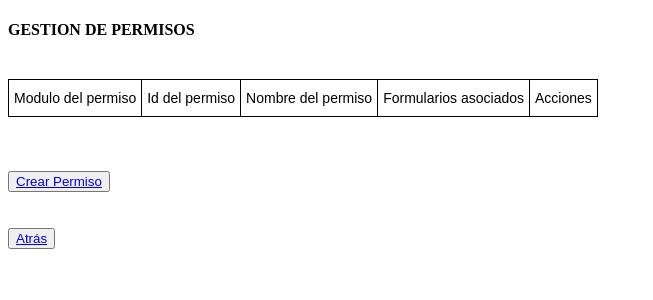
After one commit to joaquingavilan/is2grupo7, a Django app: page /cambiar_permiso in a window 1280 px wide. The commit adds this page. Shown: the top 300 px of the page, without its empty margins (0-653 px from the left). Run offline with Django 4.2, Linux system fonts and the light colour scheme; lists and menus that the app fills with data are empty.

Commit message:
modificar logica de CRUD de permisos, usuarios y roles.

```diff
--- a/ings2/gestionProyectos/urls.py
+++ b/ings2/gestionProyectos/urls.py
@@ -7,9 +7,15 @@ urlpatterns = [
     path('salida', views.salida, name="salida"),
     path('seguridad', views.seguridad, name="seguridad"),
     path('gestion_usuarios', views.gestion_usuarios, name="gestion_usuarios"),
+    path('gestion_roles', views.gestion_roles, name="gestion_roles"),
+    path('gestion_permisos', views.gestion_permisos, name="gestion_permisos"),
     path('busq_usuarios', views.busq_usuarios),
     path('inicio', views.inicio, name="inicio"),
     path('add_usuario', views.add_usuario, name="add_usuario"),
+    path('add_rol', views.add_rol, name="add_rol"),
+    path('add_permiso', views.add_permiso, name="add_permiso"),
     path('mod_usuario', views.mod_usuario, name="mod_usuario"),
+    path('mod_permiso', views.mod_permiso, name="mod_permiso"),
+    path('cambiar_permiso',views.cambiar_permiso, name="cambiar_permiso"),
     path('del_usuario', views.del_usuario, name="del_usuario")
 ]
--- a/ings2/gestionProyectos/views.py
+++ b/ings2/gestionProyectos/views.py
@@ -9,6 +9,8 @@ from django.http import JsonResponse
 
 # Create your views here.
 def home(request):
+    if not models.Formulario.objects.exists():
+        crear_formularios()
     return render(request, "login/index.html")
 
 
@@ -52,6 +54,21 @@ def gestion_usuarios(request):
     return render(request, "seguridad/usuarios.html", contexto)
 
 
+def gestion_roles(request):
+    lista_roles = models.Rol.objects.all()
+    contexto = {
+        "lista_roles": lista_roles
+    }
+    return render(request, "seguridad/roles.html", contexto)
+
+
+def gestion_permisos(request):
+    lista_permisos = models.Permiso.objects.all()
+    contexto = {
+        "lista_permisos": lista_permisos
+    }
+    return render(request, "seguridad/permisos.html", contexto)
+
 def busq_usuarios(request):
     query_dict = request.GET.get("busq_usuario")
     usuario_encontrado = None
@@ -83,12 +100,67 @@ def add_usuario(request):
         return redirect('seguridad')
     return render(request, "seguridad/add_usuario.html")
 
+def add_permiso(request):
+    if request.method == "POST":
+        nombre = request.POST['nombre']
+        modulo = request.POST['modulo']
+        formulario = models.Formulario.objects.get(id=int(request.POST['formulario'][0]))
+
+        permiso = models.Permiso(nombre=nombre, modulo=modulo, id_formulario=formulario)
+        permiso.save()
+        return redirect('seguridad')
+    formularios = models.Formulario.objects.all()
+    id_nombre =[]
+    for formu in formularios:
+        id_nombre.append(str(formu.id) + '-' + formu.nombre)
+    return render(request, "seguridad/add_permiso.html", {"formularios": id_nombre})
+
+
+def add_rol(request):
+    if request.method == "GET":
+        nombre = request.POST['nombre']
+        id_permiso = request.POST['permiso']
+        rol = models.Rol(nombre=nombre, id_permiso=id_permiso)
+        rol.save()
+        return redirect('seguridad')
+    elif request.method =="POST":
+        pass
+    return render(request, "seguridad/add_rol.html")
+
 
 def mod_usuario(request):
     mostrar_usuarios = User.objects.all()
     return render(request, 'seguridad/mod_usuario.html', {"Usuario": mostrar_usuarios})
 
 
+def mod_permiso(request):
+    if request.method == "POST":
+        id_seleccionado = request.GET['permis']
+        permiso_filtrado = models.Permiso.objects.get(id=id_seleccionado)
+        return render(request, "seguridad/mod_permiso.html", {"permiso": permiso_filtrado})
+    return render(request, "seguridad/mod_permiso.html")
+
+
+def cambiar_permiso(request):
+    if request.method == "POST":
+        permiso = models.Permiso.objects.get(id=id_guardado)
+        nombre = request.POST.get('nombre', False)
+        modulo = request.POST.get('modulo',False)
+        id1 = request.POST.get('formulario'[0],False)
+        if models.Formulario.objects.exists():
+            formulario = models.Formulario.objects.get(id=int(id1))
+        permiso = models.Permiso(nombre=nombre, modulo=modulo, id_formulario=formulario)
+        permiso.save()
+        return redirect('seguridad/permisos.html')
+    return render(request, "seguridad/permisos.html")
+
 def del_usuario(request):
     mostrar_usuarios = User.objects.all()
     return render(request, 'seguridad/del_usuario.html', {"Usuario": mostrar_usuarios}) #
+
+def crear_formularios():
+    nombres = ["Crear Usuario", "Crear Permiso", "Crear Rol", "Modificar Usuario", "Modificar Rol", "Modificar Permiso",
+               "Eliminar Usuario", "Eliminar Permiso", "Eliminar Rol"]
+    for nombre in nombres:
+        form = models.Formulario(nombre=nombre)
+        form.save()
--- a/ings2/templates/seguridad/add_usuario.html
+++ b/ings2/templates/seguridad/add_usuario.html
@@ -45,7 +45,7 @@
         <label for="" style="font-size:20px">Confirmar contraseña</label>
         <input type="password" style="font-size:20px" id="contrasena2" name="contrasena2" placeholder="Confirma tu contraseña" required>
         <br>
-        <button type="submit"  class="waves-effect waves light btn-large">Registrar</button>
+        <button type="submit" class="waves-effect waves light btn-large">Registrar</button>
     </form>
 </body>
 </html>
--- /dev/null
+++ b/ings2/templates/seguridad/permisos.html
@@ -0,0 +1,53 @@
+<!DOCTYPE html>
+<html lang="en">
+<head>
+    <meta charset="UTF-8">
+    <title>Gestion de Permisos</title>
+</head>
+<body>
+    <h4>GESTION DE PERMISOS</h4><br>
+
+<style type="text/css">
+.tg  {border-collapse:collapse;border-spacing:0;}
+.tg td{border-color:black;border-style:solid;border-width:1px;font-family:Arial, sans-serif;font-size:14px;
+  overflow:hidden;padding:10px 5px;word-break:normal;}
+.tg th{border-color:black;border-style:solid;border-width:1px;font-family:Arial, sans-serif;font-size:14px;
+  font-weight:normal;overflow:hidden;padding:10px 5px;word-break:normal;}
+.tg .tg-1wig{font-weight:bold;text-align:left;vertical-align:top}
+</style>
+<table class="tg">
+<thead>
+    <th>Modulo del permiso</th>
+    <th>Id del permiso</th>
+    <th>Nombre del permiso</th>
+    <th>Formularios asociados</th>
+    {% block content %}
+    <th>Acciones</th>
+    {% for permiso in lista_permisos %}
+    <tr>
+        <td> {{ permiso.modulo }}</td>
+        <td> {{ permiso.id }} </td>
+        <td> {{ permiso.nombre }} </td>
+        <td> {{ permiso.id_formulario.id }}  -  {{ permiso.id_formulario.nombre }}</td>
+        <td> <form action="/mod_permiso" method="GET">
+            {% csrf_token %}
+             <input type="hidden" id="permis" name="permis" value={{ permiso.id }}>
+            <button type="submit">Modificar</button>
+            </form>
+        </td>
+        <br>
+    </tr>
+    {% endfor %}
+{% endblock %}
+</thead>
+</table>
+    <br><br><br>
+    <button type="submit"><a href="add_permiso">Crear Permiso</a> </button><br><br><br>
+    <button type="submit"><a href="seguridad">Atrás</a> </button>
+
+
+
+
+
+</body>
+</html>
```
Also changed, not shown: ings2/templates/seguridad/add_permiso.html (added, +29 -0 lines), ings2/templates/seguridad/add_rol.html (added, +10 -0 lines), ings2/templates/seguridad/mod_permiso.html (added, +32 -0 lines), ings2/templates/seguridad/roles.html (added, +44 -0 lines), ings2/db.sqlite3, ings2/gestionProyectos/models.py (line endings or trailing spaces).
